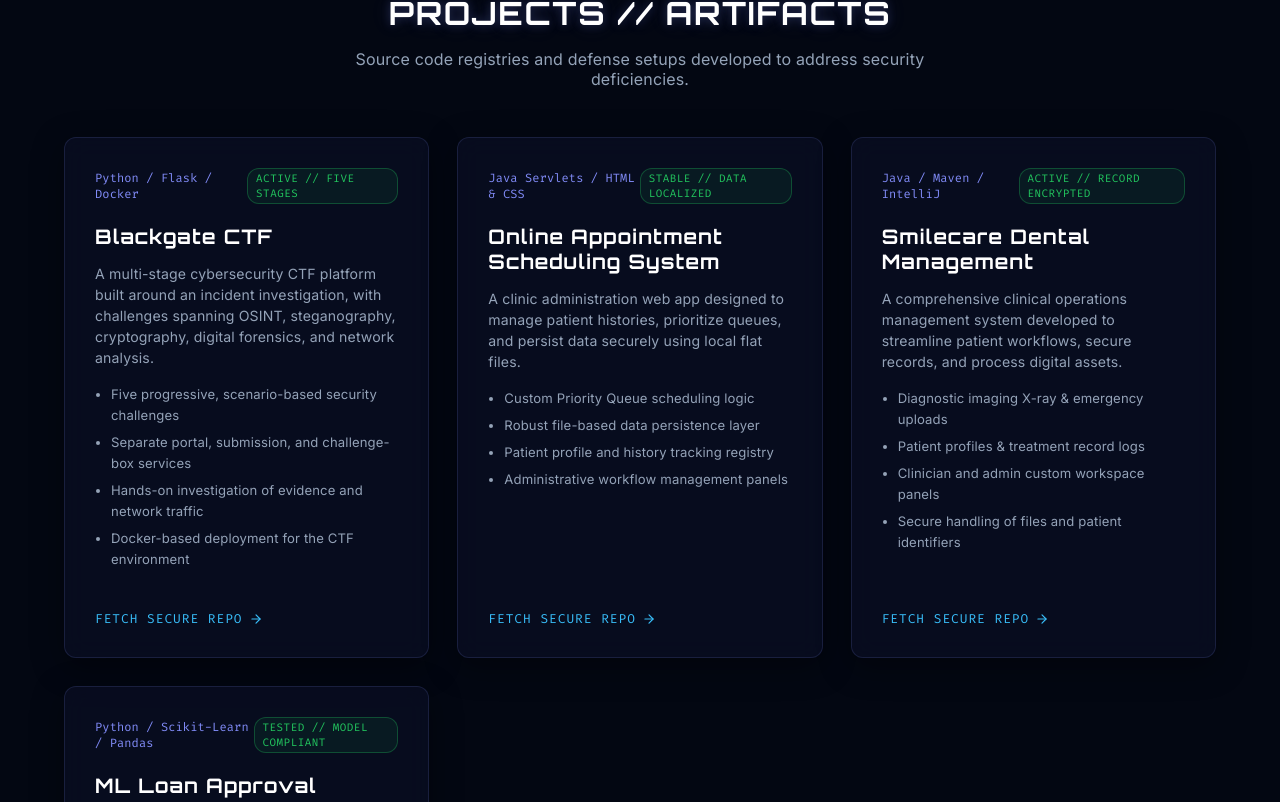
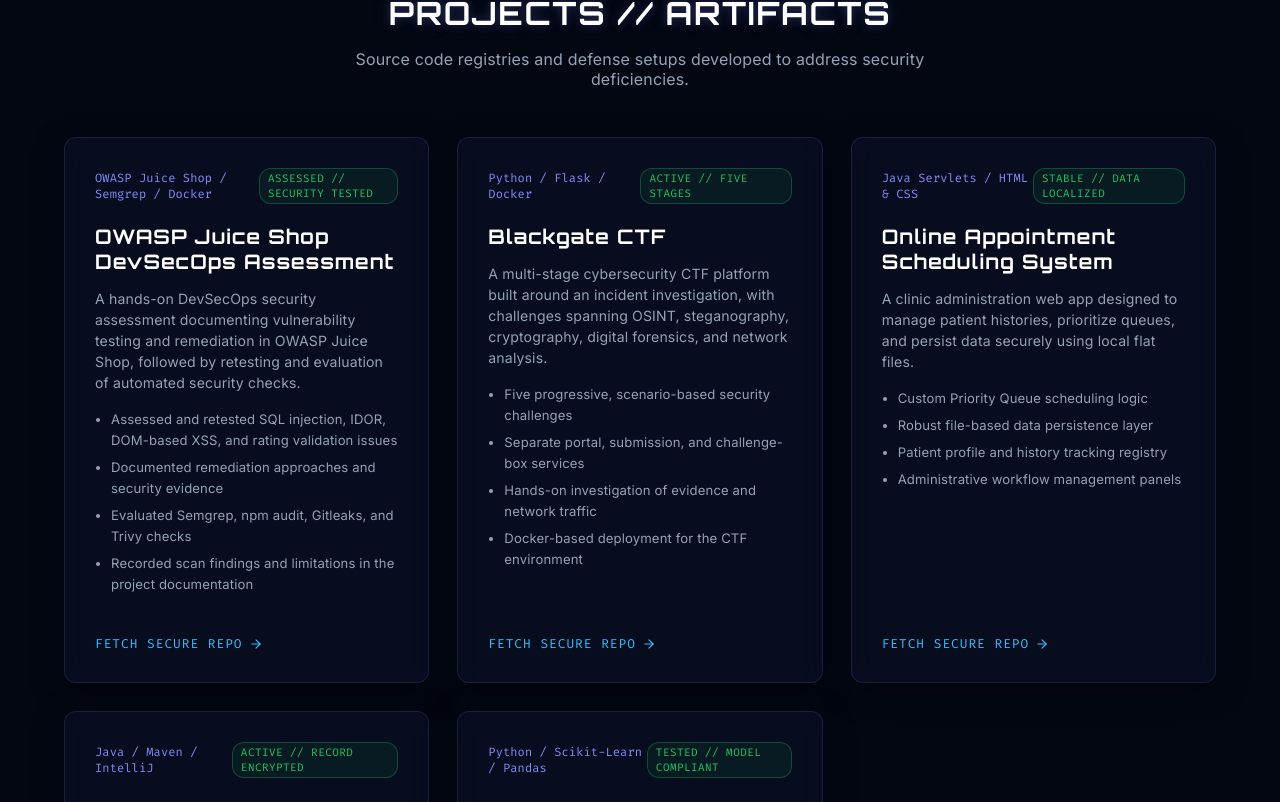
Before and after one commit to NadaraWanigasekara/Portfolio, a React (Vite) app: page / in a window 1280 px wide. Shown: the part 1698-2500 px from the top of the page. Built offline with nearby package versions, Linux system fonts and the light colour scheme.

Commit message:
OWASP Juice Shop DevSecOps Assessment

```diff
--- a/src/App.jsx
+++ b/src/App.jsx
@@ -76,6 +76,19 @@
 ];
 
 const PROJECTS_DATA = [
+  {
+    title: "OWASP Juice Shop DevSecOps Assessment",
+    tech: "OWASP Juice Shop / Semgrep / Docker",
+    desc: "A hands-on DevSecOps security assessment documenting vulnerability testing and remediation in OWASP Juice Shop, followed by retesting and evaluation of automated security checks.",
+    status: "ASSESSED // SECURITY TESTED",
+    github: "https://github.com/NadaraWanigasekara/devsecops-juice-shop-portfolio",
+    highlights: [
+      "Assessed and retested SQL injection, IDOR, DOM-based XSS, and rating validation issues",
+      "Documented remediation approaches and security evidence",
+      "Evaluated Semgrep, npm audit, Gitleaks, and Trivy checks",
+      "Recorded scan findings and limitations in the project documentation"
+    ]
+  },
   {
     title: "Blackgate CTF",
     tech: "Python / Flask / Docker",
--- a/src/components/SecurityTerminal.jsx
+++ b/src/components/SecurityTerminal.jsx
@@ -23,10 +23,11 @@
   projects: [
     "----------------------------------------------------------------",
     "REGISTRY PROJECTS MATRIX:",
-    "  1. BLACKGATE-CTF   - Five-stage Cybersecurity Challenge (Flask/Docker)",
-    "  2. APPOINTMENT-SYS - Clinic Admin Web App (Java Servlets)",
-    "  3. SMILECARE-SE    - Dental Management System (Java & Maven)",
-    "  4. LOAN-PREDICTOR  - Classification ML Pipeline (Python)",
+    "  1. JUICE-SHOP-DEVSECOPS - OWASP Security Assessment & Remediation",
+    "  2. BLACKGATE-CTF        - Five-stage Cybersecurity Challenge (Flask/Docker)",
+    "  3. APPOINTMENT-SYS      - Clinic Admin Web App (Java Servlets)",
+    "  4. SMILECARE-SE         - Dental Management System (Java & Maven)",
+    "  5. LOAN-PREDICTOR       - Classification ML Pipeline (Python)",
     "----------------------------------------------------------------",
   ],
 };
```
